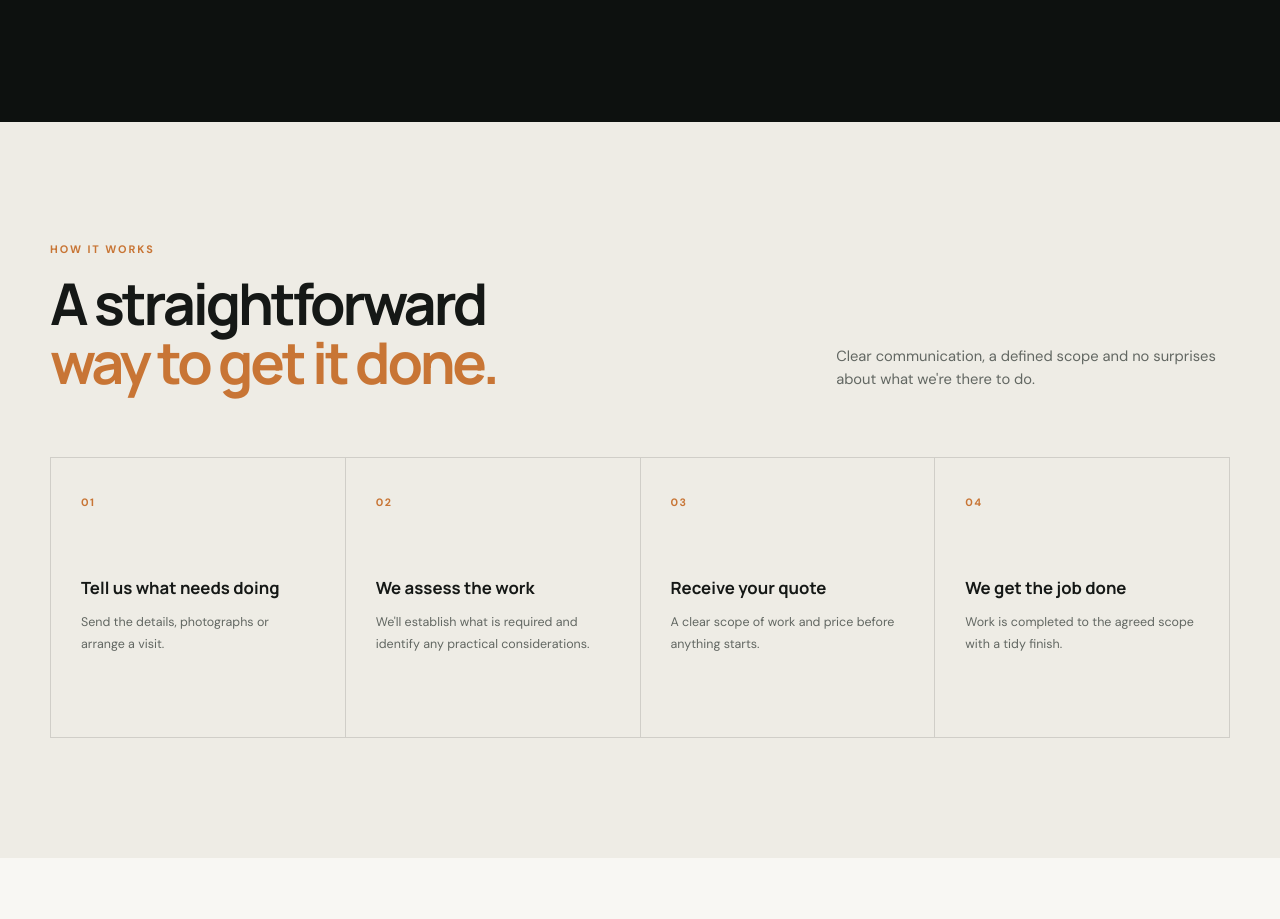
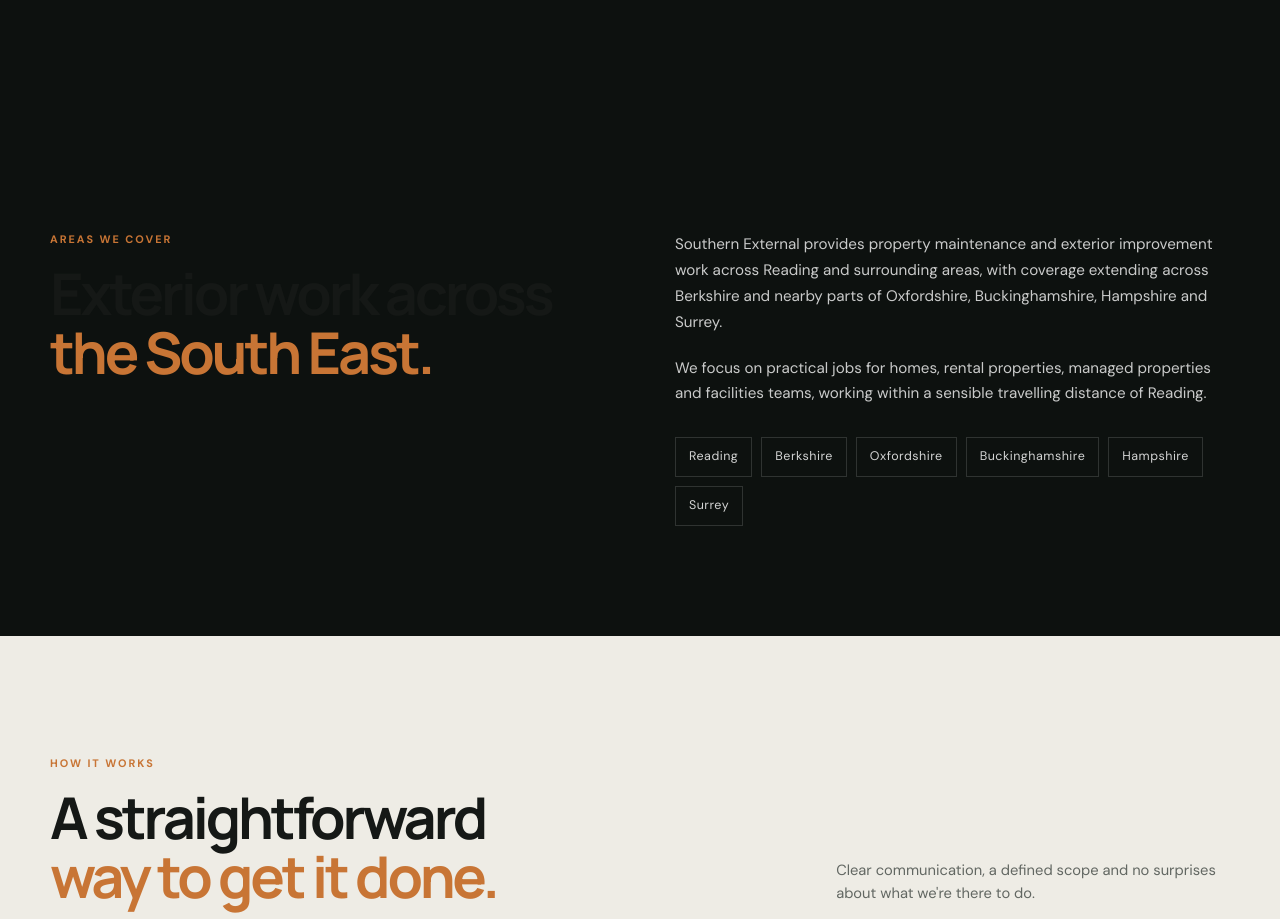
Before and after one commit to cavzee/southern-external, a plain HTML site: page index.html in a window 1280 px wide. Shown: the part 3494-4413 px from the top of the page. Drawn offline with Linux system fonts and the light colour scheme.

Commit message:
Add local service area section

```diff
--- a/index.html
+++ b/index.html
@@ -566,6 +566,48 @@
 </section>
 
 
+<!-- AREAS WE COVER -->
+
+<section class="coverage" id="areas">
+
+  <div class="container coverage-grid">
+
+    <div>
+      <div class="eyebrow">AREAS WE COVER</div>
+      <h2>Exterior work across <em>the South East.</em></h2>
+    </div>
+
+    <div class="coverage-copy">
+
+      <p>
+        Southern External provides property maintenance and exterior
+        improvement work across Reading and surrounding areas, with coverage
+        extending across Berkshire and nearby parts of Oxfordshire,
+        Buckinghamshire, Hampshire and Surrey.
+      </p>
+
+      <p>
+        We focus on practical jobs for homes, rental properties, managed
+        properties and facilities teams, working within a sensible travelling
+        distance of Reading.
+      </p>
+
+      <div class="coverage-areas">
+        <span>Reading</span>
+        <span>Berkshire</span>
+        <span>Oxfordshire</span>
+        <span>Buckinghamshire</span>
+        <span>Hampshire</span>
+        <span>Surrey</span>
+      </div>
+
+    </div>
+
+  </div>
+
+</section>
+
+
 <!-- PROCESS -->
 
 <section class="process" id="process">
--- a/styles.css
+++ b/styles.css
@@ -1003,3 +1003,71 @@
     flex-wrap: wrap;
   }
 }
+
+/* AREAS WE COVER */
+
+.coverage {
+  padding: 110px 0;
+  background: var(--dark);
+}
+
+.coverage-grid {
+  display: grid;
+  grid-template-columns: minmax(0, 1fr) minmax(0, 1fr);
+  gap: 70px;
+  align-items: start;
+}
+
+.coverage h2 {
+  margin-top: 17px;
+  max-width: 560px;
+  font-size: clamp(2.6rem, 4.5vw, 4.5rem);
+  line-height: 1.02;
+  letter-spacing: -.055em;
+}
+
+.coverage-copy {
+  max-width: 620px;
+}
+
+.coverage-copy p {
+  color: rgba(255,255,255,.78);
+  font-size: .95rem;
+  line-height: 1.7;
+}
+
+.coverage-copy p + p {
+  margin-top: 20px;
+}
+
+.coverage-areas {
+  display: flex;
+  flex-wrap: wrap;
+  gap: 9px;
+  margin-top: 30px;
+}
+
+.coverage-areas span {
+  padding: 9px 13px;
+  border: 1px solid rgba(255,255,255,.14);
+  color: rgba(255,255,255,.82);
+  font-size: .78rem;
+  letter-spacing: .04em;
+}
+
+@media (max-width: 900px) {
+  .coverage-grid {
+    grid-template-columns: 1fr;
+    gap: 35px;
+  }
+}
+
+@media (max-width: 620px) {
+  .coverage {
+    padding: 80px 0;
+  }
+
+  .coverage-grid {
+    gap: 28px;
+  }
+}
```
